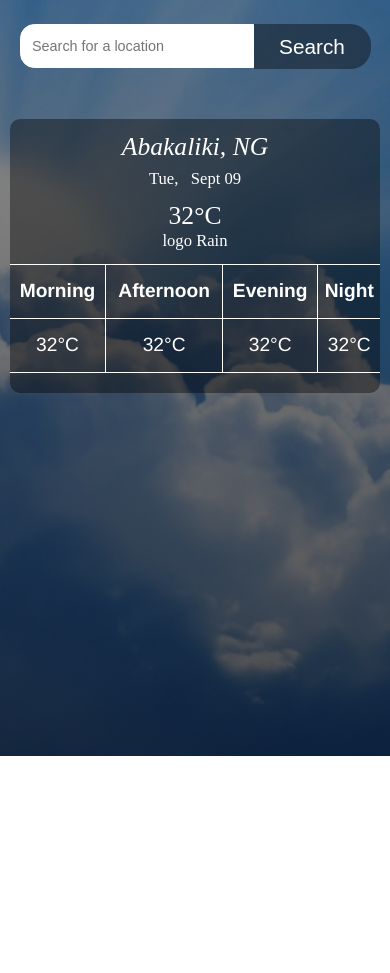
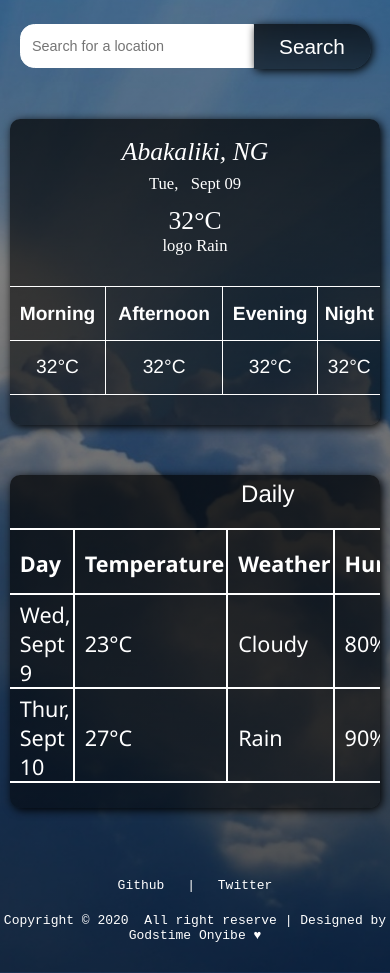
Before and after one commit to Godstyme/weather-application, a plain HTML site: page index.html in a window 390 px wide. Shown: the part 88-1061 px from the top of the page. Before the commit the page ends 844 px from the top, so only its background shows below. Drawn offline with Linux system fonts and the light colour scheme.

Commit message:
I did some modification in the design

```diff
--- a/assets/css/style.css
+++ b/assets/css/style.css
@@ -6,15 +6,19 @@
 :root{
   --color: #fff;
 }
+
+/* ==== main layout style ======= */
 main{
   width: 100%;
-  height: 100vh;
+  min-height: 100vh;
   background: linear-gradient(rgba(0,0,0,0.4),rgba(0,0,0,0.7)),url(../imgs/bgg.jpeg);
   background-size: cover;
   background-position: center center;
   background-repeat: no-repeat;
   padding-bottom: 30px;
 }
+
+/* ==== style about content in header start here ======= */
 h1.caption{
   text-align: center;
   font-family: monospace;
@@ -26,16 +30,16 @@ h1.caption{
 header > div.searchHolder{
   text-align: center;
 }
-.searchInput{
+input.searchInput{
   height: 3em;
   border-top-left-radius: 1em;
   border-bottom-left-radius: 1em;
-  border: 1px solid var(--color,green);
+  border: 1px solid var(--color,#fff);
   outline: none;
   padding-left: 0.8em;
   font-size: 0.9em;
 }
-.btnHolder{
+div.btnHolder{
   display: flex;
   justify-content: center;
 }
@@ -51,12 +55,17 @@ input.btn{
   border-top-right-radius: 1em;
   border-bottom-right-radius: 1em;
 }
+/* ==== style about content in header end here ======= */
+
+/* ==== style about content in body section start here ======= */
 section div.mainInfo{
   width: 50%;
-  background: linear-gradient(rgba(0,0,0,0.4),rgba(0,0,0,0.4));
+  background: linear-gradient(rgba(0,0,0,0.7),rgba(0,0,0,0.5));
   margin: 50px auto;
   border-radius: 10px;
-  padding-bottom: 20px;
+  padding: 5px 0px 25px 0px;
+  box-shadow: 2px 2px 10px #000;
+
 }
 section > div > div.dayHolder{
   padding: 1em;
@@ -81,21 +90,22 @@ div.weatherDesc{
   text-align: center;
   font-size: 1.3em;
 }
-.curSummary{
+div.curSummary{
   color: var(--color,#fff);
-  margin-top: 1em;
+  padding: 30px 0px 5px 0px;
 }
+
+/* ==== style about table that hold current day info start here ======= */
 table.currentTableSumm{
   border-collapse: collapse;
   width: 100%;
   font-size: 1.5em;
-
 }
 tr.curDataRow{
   border-bottom: 0.1em solid var(--color,#fff);
   border-top: 0.1em solid var(--color,#fff);
 }
-th.todayRowSumm{
+th.todaySession{
   padding: 0.8em 0em;
   font-family: 'Franklin Gothic Medium', 'Arial Narrow', Arial, sans-serif;
 }
@@ -104,31 +114,89 @@ td.curData{
   font-family: 'Franklin Gothic Medium', 'Arial Narrow', Arial, sans-serif;
   text-align: center;
 }
-th.todayRowSumm:nth-child(1),th.todayRowSumm:nth-child(2),th.todayRowSumm:nth-child(3),
+th.todaySession:nth-child(1),th.todaySession:nth-child(2),th.todaySession:nth-child(3),
 td.curData:nth-child(1),td.curData:nth-child(2),td.curData:nth-child(3){
   border-right: 0.1em solid var(--color,#fff);
 }
+/* ==== style about table that hold current day info end here ======= */
 
+/* ==== style about table that hold daily record start here ======= */
+div.dailyRecordHolder{
+  font-size: 1.5em;
+  width: 50%;
+  background: linear-gradient(rgba(0,0,0,0.7),rgba(0,0,0,0.5));
+  margin: 50px auto;
+  border-radius: 10px;
+  padding: 5px 0px 25px 0px;
+  box-shadow: 2px 2px 10px #000;
+  padding: 30px 0px;
+  /* overflow-x: scroll; */
+}
+div table.tableDailyRecord{
+  border-collapse: collapse;
+  width: 100%;
+  font-size: 1em;
+  color: var(--color,#fff);
+  font-family: 'Segoe UI', Tahoma, Geneva, Verdana, sans-serif;
+}
+caption{
+  color:  var(--color,#fff);
+  padding-bottom: 20px;
+  font-family: 'Franklin Gothic Medium', 'Arial Narrow', Arial, sans-serif;
+}
+tr.dailyRecordRow{
+  border-bottom: 0.1em solid var(--color,#fff);
+  border-top: 0.1em solid var(--color,#fff);
+}
+th.dailyRecord,td.dailyRecord{
+  text-align: left;
+  padding: 5px 2px 0px 10px;
+}
+th.dailyRecord:nth-child(1),th.dailyRecord:nth-child(2),th.dailyRecord:nth-child(3),th.dailyRecord:nth-child(4),
+td.dailyRecord:nth-child(1),td.dailyRecord:nth-child(2),td.dailyRecord:nth-child(3),td.dailyRecord:nth-child(4){
+  border-right: 0.1em solid var(--color,#fff);
+}
+/* ==== style about table that hold daily record start here ======= */
 
+/* =====style about footer start here ========= */
+footer{
+  color: var(--color,#fff);
+  text-align: center;
+  font-family: monospace;
+}
+footer > div span a{
+  text-decoration: none;
+  color: var(--color,#fff);
+  padding: 15px;
+  font-family: monospace;
+}
+footer > div{
+  padding-top: 20px;
+}
+/* =====style about footer start here ========= */
+
+/* ==== style about content in body section start here ======= */
+
+/* ==== media query for the following devices start here ======= */
 @media screen and (max-width: 450px) and (min-width: 200px){
-  .searchInput{
+  input.searchInput{
     width: 60%;
     height: 3em;
     border-top-left-radius: 1em;
     border-bottom-left-radius: 1em;
-    border: 1px solid var(--color,green);
+    border: 1px solid var(--color,#fff);
     outline: none;
     padding-left: 0.8em;
     font-size: 0.9em;
   }
-  .btnHolder{
+  div.btnHolder{
     display: flex;
     justify-content: center;
   }
   input.btn{
     height: 2.15em;
     width: 30%;
-    background: linear-gradient(rgba(0,0,0,0.4),rgba(0,0,0,0.4));
+    background: linear-gradient(rgba(0,0,0,0.7),rgba(0,0,0,0.5));
     cursor: pointer;
     outline: none;
     border: inherit;
@@ -136,19 +204,35 @@ td.curData:nth-child(1),td.curData:nth-child(2),td.curData:nth-child(3){
     font-size: 1.3em;
     border-top-right-radius: 1em;
     border-bottom-right-radius: 1em;
+    box-shadow: 2px 2px 10px #000;
   }
   section div.mainInfo{
     overflow-x: scroll;
     width: 95%;
     font-size: 0.8em;
   }
+  div.dailyRecordHolder{
+    width: 95%;
+    background: linear-gradient(rgba(0,0,0,0.7),rgba(0,0,0,0.5));
+    margin: 50px auto;
+    border-radius: 10px;
+    padding: 5px 0px 30px 0px;
+    box-shadow: 2px 2px 10px #000;
+    overflow-x:auto;
+  }
+  th.dailyRecord,td.dailyRecord{
+    text-align: left;
+    font-size: 0.9em;
+  }
 }
+/* ==== media query for the following devices end here ======= */
 
+/* ==== media query for the following devices start here ======= */
 @media screen and (max-width: 800px) and (min-width: 451px){
   input.btn{
     height: 2.15em;
     width: 15%;
-    background: linear-gradient(rgba(0,0,0,0.4),rgba(0,0,0,0.4));
+    background: linear-gradient(rgba(0,0,0,0.8),rgba(0,0,0,0.6));
     cursor: pointer;
     outline: none;
     border: inherit;
@@ -156,10 +240,35 @@ td.curData:nth-child(1),td.curData:nth-child(2),td.curData:nth-child(3){
     font-size: 1.3em;
     border-top-right-radius: 1em;
     border-bottom-right-radius: 1em;
+    box-shadow: 2px 2px 10px #000;
   }
   section div.mainInfo{
     overflow-x: scroll;
     width: 95%;
     font-size: 1em;
   }
+  div.dailyRecordHolder{
+    width: 95%;
+    background: linear-gradient(rgba(0,0,0,0.7),rgba(0,0,0,0.5));
+    margin: 50px auto;
+    border-radius: 10px;
+    padding: 5px 0px 25px 0px;
+    box-shadow: 2px 2px 10px #000;
+    overflow-x: scroll;
+  }
 }
+/* ==== media query for the following devices end here ======= */
+
+/* ==== media query for the following devices start here ======= */
+@media screen and (max-width: 1024px){
+  div.dailyRecordHolder{
+    width: 95%;
+    background: linear-gradient(rgba(0,0,0,0.7),rgba(0,0,0,0.5));
+    margin: 50px auto;
+    border-radius: 10px;
+    padding: 5px 0px 25px 0px;
+    box-shadow: 2px 2px 10px #000;
+    overflow-x: auto;
+  }
+}
+/* ==== media query for the following devices end here ======= */
--- a/assets/js/app.js
+++ b/assets/js/app.js
@@ -0,0 +1,3 @@
+let date = new Date()
+let cYear = date.getFullYear()
+document.querySelector('.year').innerHTML = cYear
--- a/index.html
+++ b/index.html
@@ -7,9 +7,12 @@
   <link rel="stylesheet" href="assets/css/style.css">
 </head>
 <body>
+
+  <!-- =====The layout of the site ====== -->
   <main>
+    <!-- =====The header of the site start here ====== -->
     <header class="header">
-      <h1 class="caption">Weather Forcasts</h1>
+      <h1 class="caption">Weather Forecasting</h1>
         <form id="searchForm" class="search-form">
           <div class="btnHolder">
             <!-- <label for="searchInput"><i class="fas fa-search-location icon"></i></label> -->
@@ -19,7 +22,12 @@
           </div>
         </form>
     </header>
+    <!-- =====The header of the site end here====== -->
+
+    <!-- =====The body of the site start here====== -->
     <section class="mainbody">
+
+      <!-- =====The div that holds the current day information start here====== -->
       <div class="mainInfo">
         <div class="dayHolder">
           <address>Abakaliki, <span>NG</span></address>
@@ -28,12 +36,14 @@
         <div class="temp">32&#176;C</div>
         <div class="weatherDesc"><span>logo</span> Rain</div>
         <div class="curSummary">
+
+          <!-- =====The table that holds sessions weather info start here====== -->
           <table class="currentTableSumm">
             <tr class="curDataRow">
-              <th class="todayRowSumm">Morning</th>
-              <th class="todayRowSumm">Afternoon</th>
-              <th class="todayRowSumm">Evening</th>
-              <th class="todayRowSumm">Night</th>
+              <th class="todaySession">Morning</th>
+              <th class="todaySession">Afternoon</th>
+              <th class="todaySession">Evening</th>
+              <th class="todaySession">Night</th>
             </tr>
             <tr class="curDataRow">
               <td class="curData">32&#176;C</td>
@@ -41,16 +51,54 @@
               <td class="curData">32&#176;C</td>
               <td class="curData">32&#176;C</td>
             </tr>
-            <!-- <tr class="curDataRow">
-              <td rowspan="3">Range</td>
-              <td >Range</td>
-              <td >Range</td>
-            </tr> -->
           </table>
+          <!-- =====The table that holds sections weather info end here====== -->
+
         </div>
       </div>
+      <!-- =====The div that holds the current day information end here====== -->
+
+
+      <!-- =====The section that holds the daily records start here====== -->
+      <div class="dailyRecordHolder">
+
+        <!-- =====The table that holds daily weather info start here====== -->
+        <table class="tableDailyRecord">
+          <caption>Daily</caption>
+          <tr class="dailyRecordRow">
+            <th class="dailyRecord">Day</th>
+            <th class="dailyRecord">Temperature</th>
+            <th class="dailyRecord">Weather</th>
+            <th class="dailyRecord">Humidity</th>
+            <th class="dailyRecord">Wind Speed</th>
+          </tr>
+          <tr class="dailyRecordRow">
+            <td class="dailyRecord">Wed, Sept 9</td>
+            <td class="dailyRecord">23&#176;C</td>
+            <td class="dailyRecord">Cloudy</td>
+            <td class="dailyRecord">80%</td>
+            <td class="dailyRecord">3.8</td>
+          </tr>
+          <tr class="dailyRecordRow">
+            <td class="dailyRecord"><span>Thur, Sept 10</span></td>
+            <td class="dailyRecord">27&#176;C</td>
+            <td class="dailyRecord">Rain</td>
+            <td class="dailyRecord">90%</td>
+            <td class="dailyRecord">0.9</td>
+          </tr>
+        </table>
+        <!-- =====The table that holds daily weather info end here====== -->
+      </div>
+      <!-- =====The section that holds the daily records end here====== -->
     </section>
+    <footer>
+      <div><span><a href="http://github.com/godstyme">Github</a></span>&nbsp;|&nbsp;<span><a href="http://twiiter.com/godstyme">Twitter</a></span></div>
+      <div>
+        Copyright &copy; <span class="year"> </span>&nbsp; All right reserve | Designed by Godstime Onyibe &hearts;
+      </div>
+    </footer>
   </main>
+  <!-- =====The layout of the site end here ====== -->
 
   <script src="assets/js/app.js"></script>
 </body>
```
